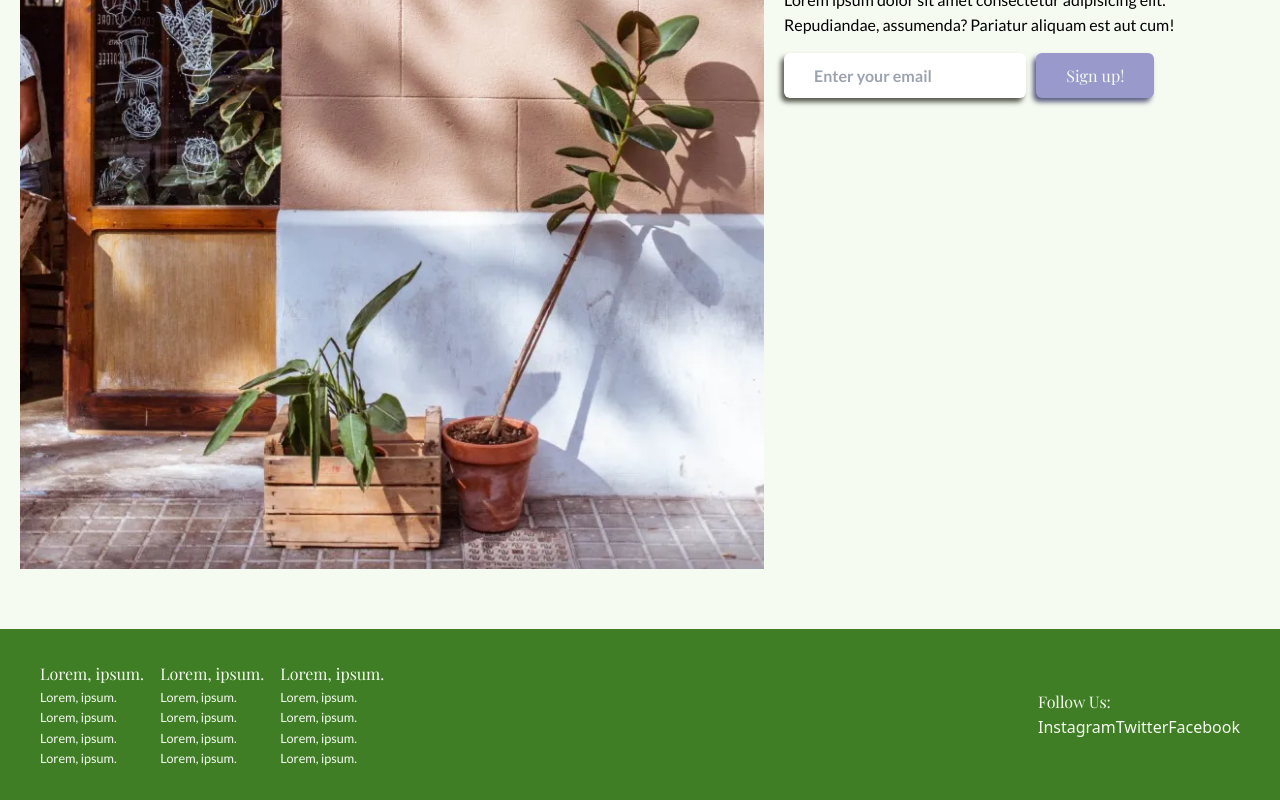
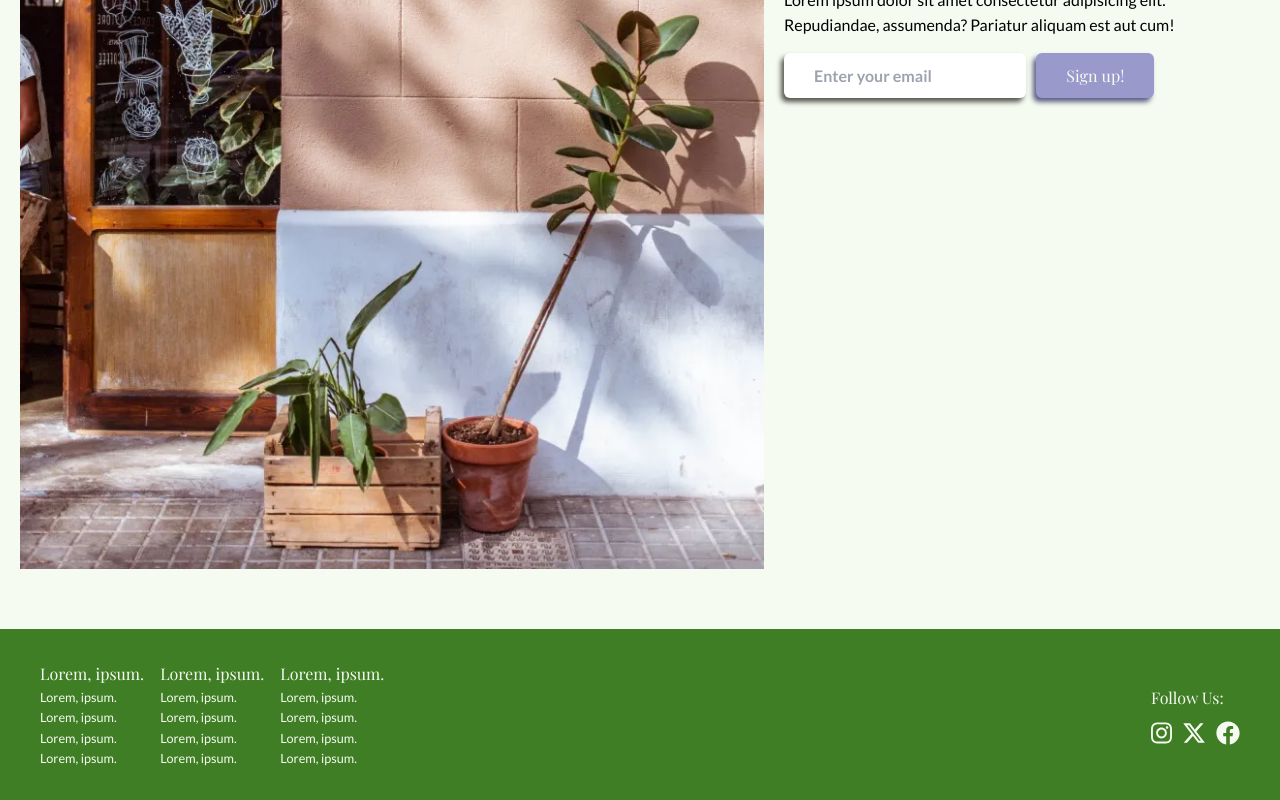
Before and after one commit to Andrewy-gh/spruce-street, a React (Vite) app: page / in a window 1280 px wide. Shown: the part 3707-4507 px from the top of the page. Built offline with nearby package versions, Linux system fonts and the light colour scheme.

Commit message:
Social media icons

```diff
--- a/src/App.tsx
+++ b/src/App.tsx
@@ -8,7 +8,6 @@ import styles from './Bestsellers.module.css';
 import NavBar from './components/navbar/index';
 import Featured from './components/featured';
 import Footer from './components/footer/index';
-
 export default function App() {
   return (
     <>
--- a/src/components/footer/FooterDesktop.tsx
+++ b/src/components/footer/FooterDesktop.tsx
@@ -49,11 +49,41 @@ export default function FooterDesktop() {
         </div>
       </div>
       <div>
-        <h6 className="text-step--1 font-accent">Follow Us:</h6>
-        <div className="flex">
-          <a>Instagram</a>
-          <a>Twitter</a>
-          <a>Facebook</a>
+        <h6 className="text-step--1 font-accent mb-space-2xs">Follow Us:</h6>
+        <div className="flex gap-space-2xs">
+          <a href="#">
+            {/* Instagram */}
+            <svg
+              xmlns="http://www.w3.org/2000/svg"
+              height="1.5em"
+              viewBox="0 0 448 512"
+              fill="#f5fbf1"
+            >
+              <path d="M224.1 141c-63.6 0-114.9 51.3-114.9 114.9s51.3 114.9 114.9 114.9S339 319.5 339 255.9 287.7 141 224.1 141zm0 189.6c-41.1 0-74.7-33.5-74.7-74.7s33.5-74.7 74.7-74.7 74.7 33.5 74.7 74.7-33.6 74.7-74.7 74.7zm146.4-194.3c0 14.9-12 26.8-26.8 26.8-14.9 0-26.8-12-26.8-26.8s12-26.8 26.8-26.8 26.8 12 26.8 26.8zm76.1 27.2c-1.7-35.9-9.9-67.7-36.2-93.9-26.2-26.2-58-34.4-93.9-36.2-37-2.1-147.9-2.1-184.9 0-35.8 1.7-67.6 9.9-93.9 36.1s-34.4 58-36.2 93.9c-2.1 37-2.1 147.9 0 184.9 1.7 35.9 9.9 67.7 36.2 93.9s58 34.4 93.9 36.2c37 2.1 147.9 2.1 184.9 0 35.9-1.7 67.7-9.9 93.9-36.2 26.2-26.2 34.4-58 36.2-93.9 2.1-37 2.1-147.8 0-184.8zM398.8 388c-7.8 19.6-22.9 34.7-42.6 42.6-29.5 11.7-99.5 9-132.1 9s-102.7 2.6-132.1-9c-19.6-7.8-34.7-22.9-42.6-42.6-11.7-29.5-9-99.5-9-132.1s-2.6-102.7 9-132.1c7.8-19.6 22.9-34.7 42.6-42.6 29.5-11.7 99.5-9 132.1-9s102.7-2.6 132.1 9c19.6 7.8 34.7 22.9 42.6 42.6 11.7 29.5 9 99.5 9 132.1s2.7 102.7-9 132.1z" />
+            </svg>
+          </a>
+          <a href="#">
+            {/* Twitter */}
+            <svg
+              xmlns="http://www.w3.org/2000/svg"
+              height="1.5em"
+              viewBox="0 0 512 512"
+              fill="#f5fbf1"
+            >
+              <path d="M389.2 48h70.6L305.6 224.2 487 464H345L233.7 318.6 106.5 464H35.8L200.7 275.5 26.8 48H172.4L272.9 180.9 389.2 48zM364.4 421.8h39.1L151.1 88h-42L364.4 421.8z" />
+            </svg>
+          </a>
+          <a href="#">
+            {/* Facebook */}
+            <svg
+              xmlns="http://www.w3.org/2000/svg"
+              height="1.5em"
+              viewBox="0 0 512 512"
+              fill="#f5fbf1"
+            >
+              <path d="M504 256C504 119 393 8 256 8S8 119 8 256c0 123.78 90.69 226.38 209.25 245V327.69h-63V256h63v-54.64c0-62.15 37-96.48 93.67-96.48 27.14 0 55.52 4.84 55.52 4.84v61h-31.28c-30.8 0-40.41 19.12-40.41 38.73V256h68.78l-11 71.69h-57.78V501C413.31 482.38 504 379.78 504 256z" />
+            </svg>
+          </a>
         </div>
       </div>
     </div>
```
